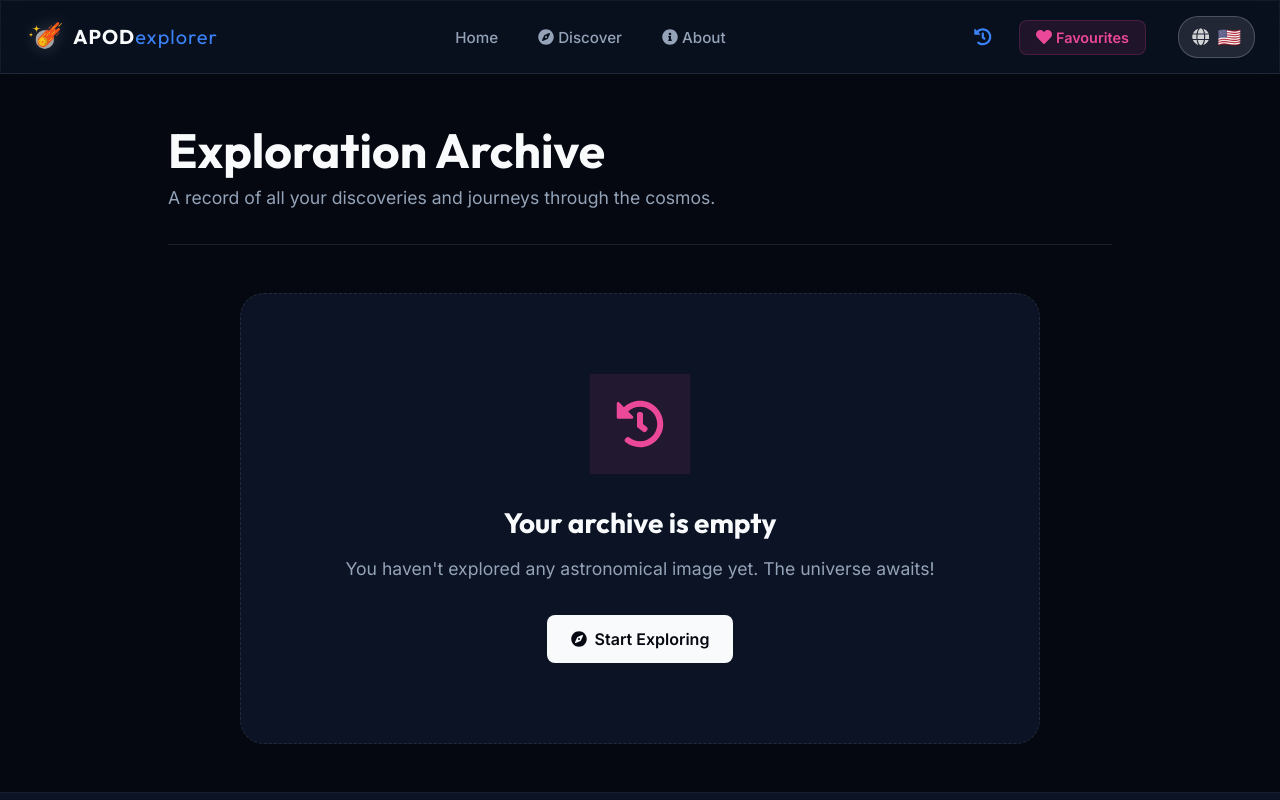
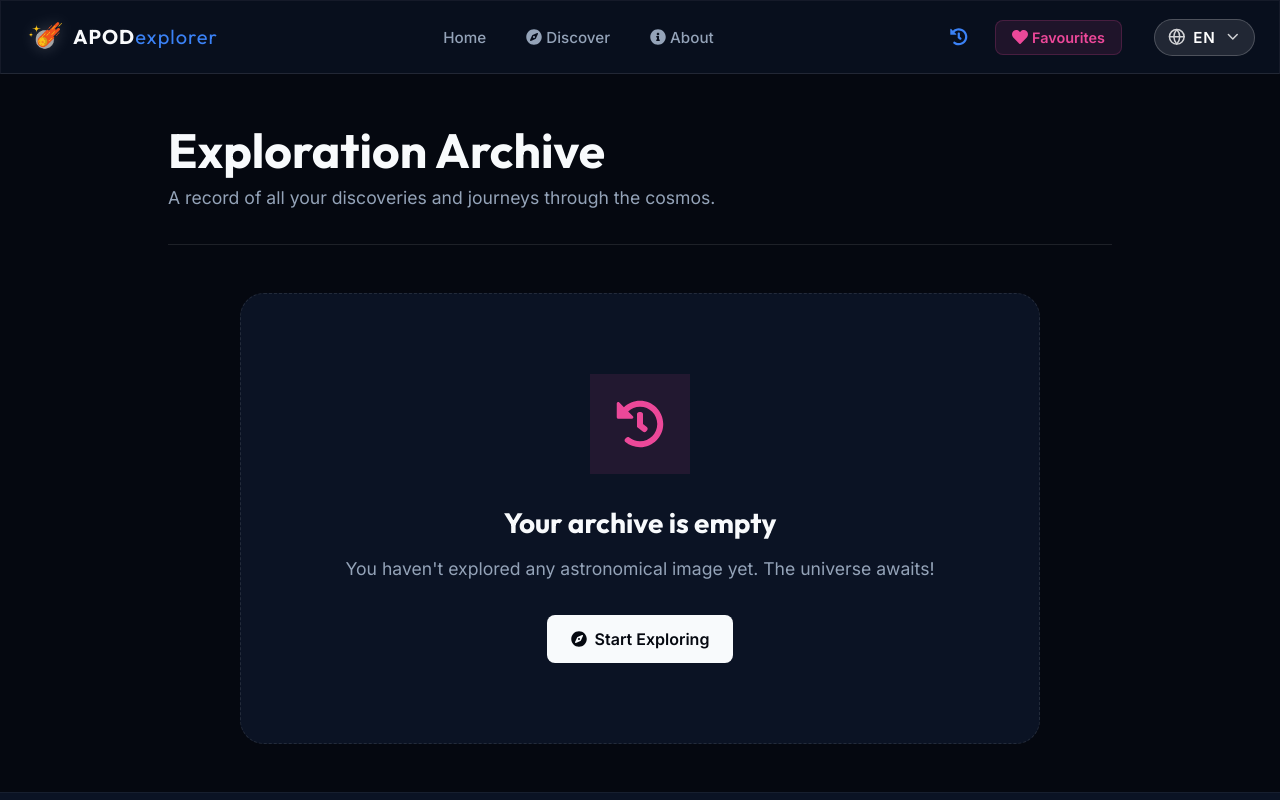
Before and after one commit to MaximilianoGimenez0/APOD-explorer, a React (Vite) app: page /#/history in a window 1280 px wide. Built offline with nearby package versions, Linux system fonts and the light colour scheme.

Commit message:
language selector changed

```diff
--- a/src/components/LanguageSelector/LanguageSelector.css
+++ b/src/components/LanguageSelector/LanguageSelector.css
@@ -18,7 +18,8 @@
   font-size: 1rem;
 }
 
-.language-selector-btn:hover {
+.language-selector-btn:hover,
+.language-selector-btn[aria-expanded="true"] {
   background: rgba(255, 255, 255, 0.2);
   transform: translateY(-2px);
 }
@@ -26,10 +27,23 @@
 .globe-icon {
   font-size: 1.1rem;
   opacity: 0.8;
+  transition: color 0.2s ease;
 }
 
-.current-flag {
-  font-size: 1.2rem;
+.current-lang-code {
+  font-size: 0.95rem;
+  font-weight: 600;
+  letter-spacing: 0.05em;
+}
+
+.chevron-icon {
+  font-size: 1.1rem;
+  opacity: 0.8;
+  transition: transform 0.3s ease;
+}
+
+.chevron-icon.open {
+  transform: rotate(180deg);
 }
 
 .language-dropdown {
@@ -75,6 +89,15 @@
   font-size: 1.2rem;
 }
 
+.lang-label {
+  flex: 1;
+}
+
+.check-icon {
+  font-size: 1.1rem;
+  color: white;
+}
+
 @keyframes fadeInDown {
   from {
     opacity: 0;
--- a/src/components/LanguageSelector/LanguageSelector.tsx
+++ b/src/components/LanguageSelector/LanguageSelector.tsx
@@ -1,7 +1,7 @@
 import { useState, useRef, useEffect } from 'react';
 import { useTranslation } from '../../i18n';
 import type { Language } from '../../i18n';
-import { FaGlobe } from 'react-icons/fa';
+import { FiGlobe, FiChevronDown, FiCheck } from "react-icons/fi";
 import './LanguageSelector.css';
 
 const LANGUAGES: { code: Language; label: string; flag: string }[] = [
@@ -40,9 +40,11 @@ export default function LanguageSelector() {
         className="language-selector-btn"
         onClick={() => setIsOpen(!isOpen)}
         aria-label="Seleccionar idioma"
+        aria-expanded={isOpen}
       >
-        <FaGlobe className="globe-icon" />
-        <span className="current-flag">{selectedLang.flag}</span>
+        <FiGlobe className="globe-icon" />
+        <span className="current-lang-code">{selectedLang.code.toUpperCase()}</span>
+        <FiChevronDown className={`chevron-icon ${isOpen ? 'open' : ''}`} />
       </button>
 
       {isOpen && (
@@ -55,6 +57,7 @@ export default function LanguageSelector() {
             >
               <span className="lang-flag">{lang.flag}</span>
               <span className="lang-label">{lang.label}</span>
+              {language === lang.code && <FiCheck className="check-icon" />}
             </button>
           ))}
         </div>
```
